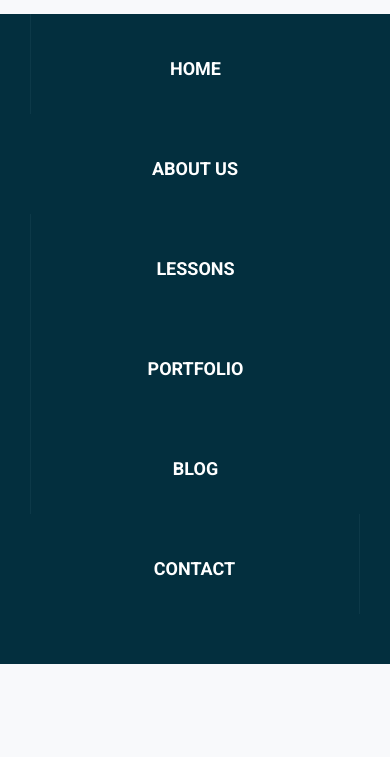
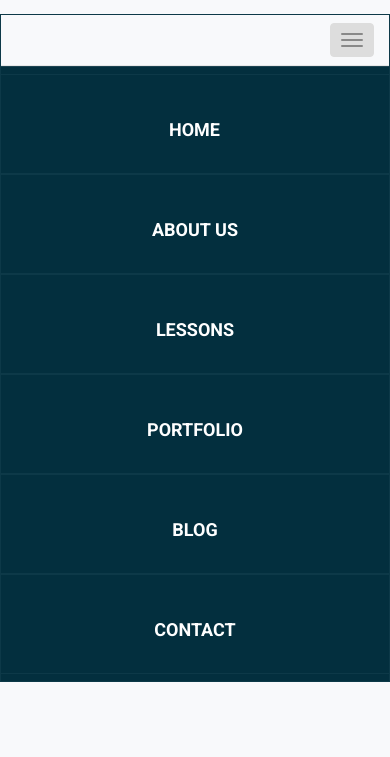
Before and after one commit to stephds01/IntegrationMusicien, a website: page index.html in a window 390 px wide. Both pictures are taken after a click on the button "Toggle navigation". Shown: the part 87-844 px from the top of the page. Drawn offline with nearby package versions, Linux system fonts and the light colour scheme.

Commit message:
responsive menu + nettoyage fichier

```diff
--- a/index.html
+++ b/index.html
@@ -65,19 +65,10 @@
             <div class="container-fluid l-menu">
                  <div class="container menu">
                      <div class="row">
-                         <div class="col-md-12 ot_tablet">
-                             <div class="col-md-2 menu-item menu-item-first"><a href="#">Home</a></div>
-                             <div class="col-md-2 menu-item menu-item-two"><a href="#">About us</a></div>
-                             <div class="col-md-2 menu-item"><a href="#">Lessons</a></div>
-                             <div class="col-md-2 menu-item"><a href="#">Portfolio</a></div>
-                             <div class="col-md-2 menu-item menu-item-five"><a href="#">Blog</a></div>
-                             <div class="col-md-2 menu-item menu-item-last"><a href="#">Contact</a></div>
-                         </div>
-                     </div>
-
+                         <nav class=" navbar navbar-default">
                              <!--NavBar Collapse-->
                              <div class="navbar-header">
-                         <button type="button" class="navbar-toggle collapsed" data-toggle="collapse" data-target="#bs-example-navbar-collapse-1">
+                                 <button type="button" class="navbar-toggle collapsed" data-toggle="collapse" data-target="#menu" >
                                      <span class="sr-only">Toggle navigation</span>
                                      <span class="icon-bar"></span>
                                      <span class="icon-bar"></span>
@@ -85,8 +76,20 @@
                                  </button>
                              </div>
                              <!--FIN NavBar Collapse-->
+
+                             <div id="menu" class="container-fluid collapse navbar-collapse menu">
+                                 <div class="nav navbar-nav col-sm-12 col-md-12">
+                                     <a href="#" class="col-sm-12 col-md-2 menu-item menu-item-first">Home</a>
+                                     <a href="#" class="col-sm-12 col-md-2 menu-item menu-item-two">About us</a>
+                                     <a href="#" class="col-sm-12 col-md-2 menu-item">Lessons</a>
+                                     <a href="#" class="col-sm-12 col-md-2 menu-item">Portfolio</a>
+                                     <a href="#" class="col-sm-12 col-md-2 menu-item menu-item-five">Blog</a>
+                                     <a href="#" class="col-sm-12 col-md-2 menu-item menu-item-last">Contact</a>
                                  </div>
-
+                             </div>
+                         </nav>
+                     </div>
+                 </div>
             </div>
         </section>
 
--- a/package.json
+++ b/package.json
@@ -17,6 +17,7 @@
   },
   "homepage": "https://github.com/stephds01/integrationMusicien#readme",
   "devDependencies": {
+    "compass": "^0.1.1",
     "live-server": "^1.0.0"
   }
 }
--- a/sass/layout/_layout.scss
+++ b/sass/layout/_layout.scss
@@ -9,6 +9,7 @@
   position: relative;
   height: 864px;
   background-color: #9e9e9e;
+
 
 }
 
--- a/sass/module/_header.scss
+++ b/sass/module/_header.scss
@@ -85,50 +85,61 @@
   font-size: 18px;
   text-transform: uppercase;
 
+  .navbar-default {
+    background-color: #032f3e !important;
+    border: 1px #0d3948 solid;
+  }
+  .navbar {
+    margin-bottom: 0;
+  }
+  .navbar-nav {
+    padding: 0;
+  }
+
   .menu-item {
 
     text-align: center;
 
-    a {
+    //a {
       display: block;
       height: 100px;
 
       padding-top: 10px;
 
-      border-left: 1px #0d3948 solid;
+      border: 1px #0d3948 solid;
 
       line-height: 5;
 
-    }
+    //}
 
 
 
   }
 
-  .menu-item-first {
-
-    a {
-      border-left: 1px #0d3948 solid;
-    }
-
-  }
-
-  .menu-item-last {
-
-    a {
-      border-right: 1px #0d3948 solid;
-      border-left: none;
-    }
-
-  }
-
-  .menu-item-two {
-
-    a {
-      border-left: none;
-    }
-
-  }
+  //.menu-item-first {
+  //
+  //  //a {
+  //    border-left: 1px #0d3948 solid;
+  //  //}
+  //
+  //}
+  //
+  //.menu-item-last {
+  //
+  //  //a {
+  //    border-right: 1px #0d3948 solid;
+  //    //border-left: none;
+  //  //}
+  //
+  //}
+  //
+  //.menu-item-two {
+  //
+  //  //a {
+  //  //  border-left: none;
+  //  //}
+  //
+  //}
 
 
 }
--- a/sass/module/_responsive.scss
+++ b/sass/module/_responsive.scss
@@ -1,8 +1,7 @@
 
 /*  Responsive Tablette */
 
-@media screen and (max-width:991px){
-
+@media screen and (max-width:991px) {
 
   .container-fluid {
     width: 100%;
@@ -16,15 +15,45 @@
 
   }
 
-  .not_tablet { display: none; }
+  .not_tablet {
+    display: none;
+  }
+
+  .header {
+
+    .not_tablet {
+      display: none;
+    }
+
+  }
+  .menu {
+    .menu-item {
+
+
+      a {
+
+        border-bottom: 1px #0d3948 solid;
+        border-left: none;
+        border-right: none;
+
+      }
 
 
 
-  .header {
+    }
+    .menu-item-first {
+      border-left: none;
+    }
 
-    .not_tablet { display: none; }
+    .navbar .navbar-default {
+      background-color: #032f3e !important;
+      border-color: #032f3e !important;
+    }
 
-
+    .navbar-header {
+      background-color: #f8f9fb;
+      border-color: #f8f9fb;;
+    }
   }
 
   .services {
--- a/sass/module/_slide.scss
+++ b/sass/module/_slide.scss
@@ -12,9 +12,16 @@
   top:0;
   left: 0;
   right: 0;
-  box-shadow: #666667;
 
-
+    .slide-box-shadow {
+      box-shadow: 10px 32px 10px #666667;
+    }
+  //
+  //-moz-box-shadow: 0px 20px 20px 40px #656565;
+  //-webkit-box-shadow: 0px 20px 20px 40px #656565;
+  //-o-box-shadow: 0px 20px 20px 40px #656565;
+  //box-shadow: 0px 20px 20px 40px #656565;
+  ////filter:progid:DXImageTransform.Microsoft.Shadow(color=#656565, Direction=180, Strength=20);
 
 
   .slide-test {
```
Also changed, not shown: style.scss (+1 -14 lines), style.css, 1 other file. Lines whose indentation alone changed are shown as unchanged.
